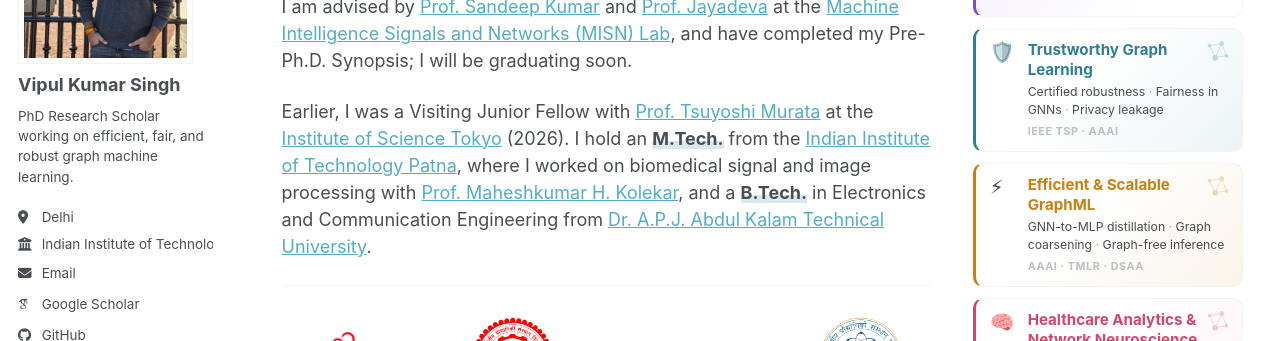
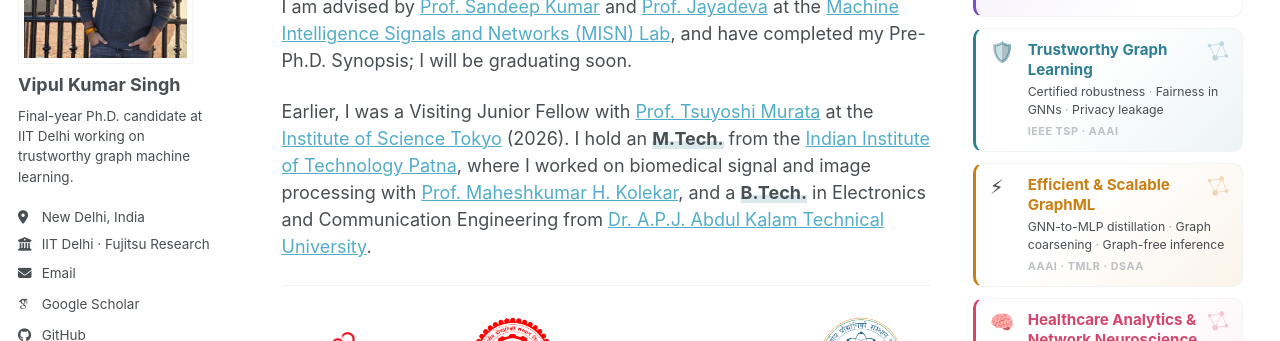
Before and after one commit to shashivipul/shashivipul.github.io, a Jekyll site: the page built from _pages/about.md, in a window 1280 px wide. Shown: the part 264-605 px from the top of the page. Built offline with Jekyll 4.4.1, drawn with Linux system fonts in a browser that asks for light colours; some web fonts are replaced; a script bundle is joined from its source files by our own code; library files that are not in the unit come from our copies.

Commit message:
Sidebar: sharper bio, clearer affiliation and location
Co-Authored-By: Claude Opus 5.5 <noreply@anthropic.com>
Claude-Session: https://claude.ai/code/session_01C8drE48dQ9CnGpvxwHaeMY

```diff
--- a/_config.yml
+++ b/_config.yml
@@ -26,9 +26,9 @@ author:
   avatar           : "profile.png"
   name             : "Vipul Kumar Singh"
   pronouns         : # example: "she/her"
-  bio              : "PhD Research Scholar working on efficient, fair, and robust graph machine learning."
-  location         : "Delhi"
-  employer         : "Indian Institute of Technology"
+  bio              : "Final-year Ph.D. candidate at IIT Delhi working on trustworthy graph machine learning."
+  location         : "New Delhi, India"
+  employer         : "IIT Delhi · Fujitsu Research"
   uri              : # URL
   email            : "Vipul.Kumar.Singh@ee.iitd.ac.in"
   cv               : "https://drive.google.com/file/d/1WpLTwmIluLPxa7caAgfWQmlg-7Llh8zU/view?usp=share_link"
```
